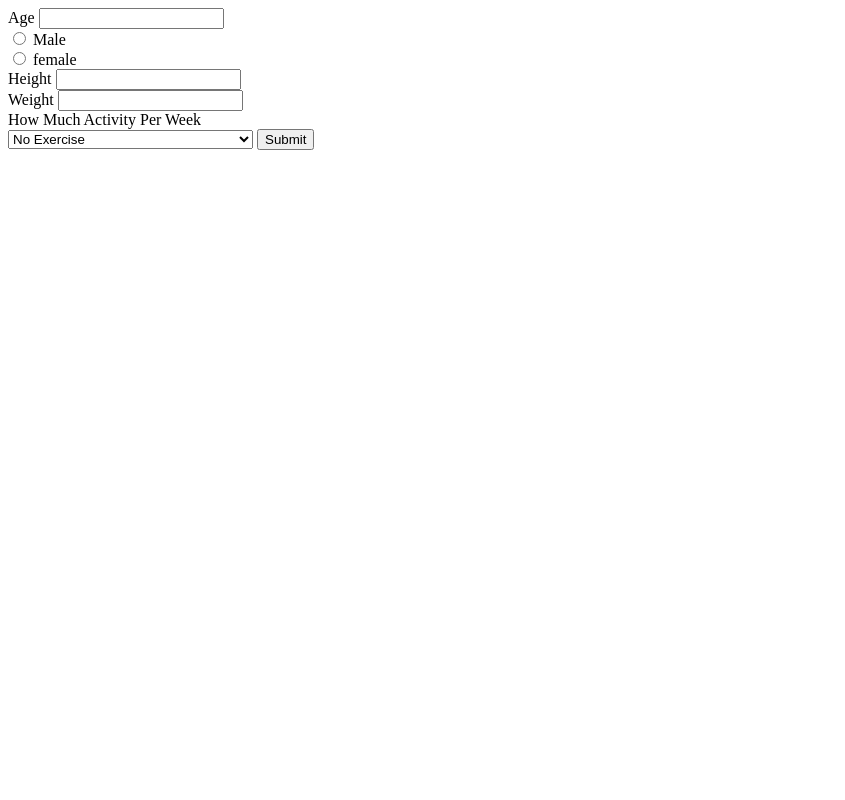
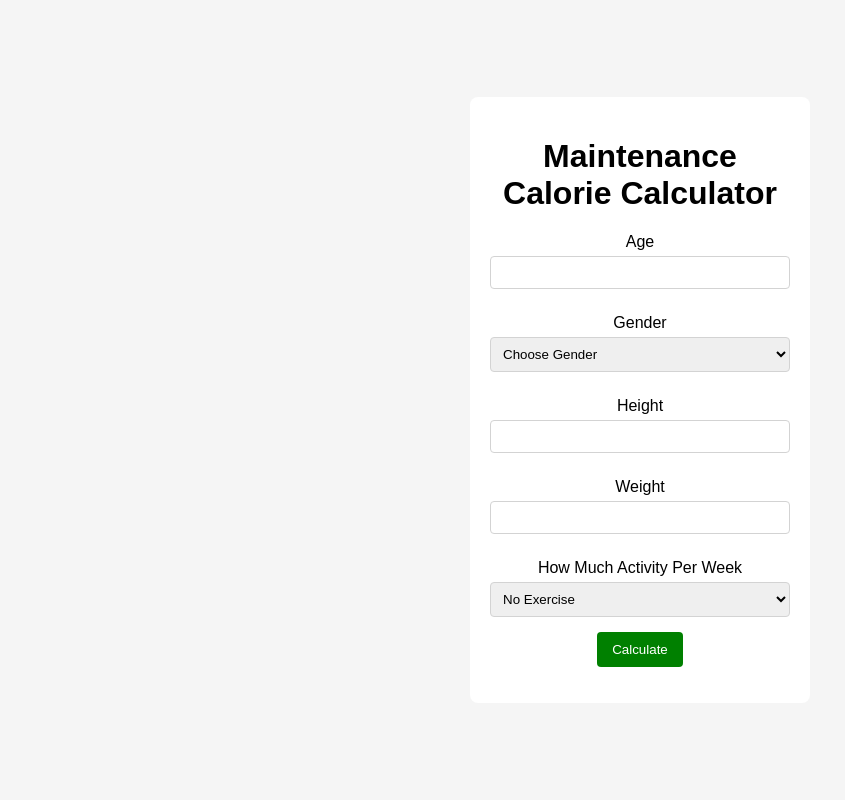
Before and after one commit to HNikkel/HealthTrackerPro, a PHP site: page /calorieCalculator.php in a window 1280 px wide. Shown: the whole page, without its empty margins (0-845 px from the left). Run offline with PHP 8.4, Linux system fonts and the light colour scheme; data that the repository does not hold is empty.

Commit message:
finished the Calorie Calculator

```diff
--- a/calorieCalculator.php
+++ b/calorieCalculator.php
@@ -1,39 +1,74 @@
 <?php
     if (isset($_POST['submit'])) {
-        echo $_POST["age"];
+
+        $age = (int)$_POST["age"];
+        $gender = $_POST["gender"];
+        $height = (int)$_POST["height"];
+        $weight = (int)$_POST["weight"];
+
+
+        if($gender == "male"){
+            $BMR = 66.47 + (13.75 * $weight) + (5.003 * $height) - (6.755 * $age);
+        }
+
+        if($$gender == "female"){
+            $BMR = 655.1 + (9.563 * $weight) + (1.85 * $height) - (4.676 * $age);
+        }
+
+       $ammountEx = $_POST["exercise"];
+        $totalCals = 0;
+       if($ammountEx == "none"){
+            $totalCals = $BMR * 1.2;
+       }else if($ammountEx == "slight"){
+            $totalCals = $BMR * 1.375;
+       } else if($ammountEx == "moderate"){
+            $totalCals = $BMR * 1.55;
+       }
+
+       $finalOut = "You need to eat " . $totalCals . " calories to maintain your weight.";
 
     }
 ?>
 
 <!DOCTYPE html>
-<html>
+<html lang="en">
+<head>
+    <meta charset="UTF-8">
+    <meta name="viewport" content="width=device-width, initial-scale=1.0">
+    <link rel="stylesheet" href="style2.css">
+    <title>Maintenance Calorie Calculator</title>
+</head>
 <body>
-        <form action="<?php echo htmlspecialchars($_SERVER['PHP_SELF']); ?>"  method="POST">
+    <form action="<?php echo htmlspecialchars($_SERVER['PHP_SELF']); ?>" method="POST">
+        <h1>Maintenance Calorie Calculator</h1>
+
         <label for="age">Age</label>
         <input id="age" name="age" type="text">
-            <br>
-            <input type="radio" id="male" name="male" value="male">
-            <label for="male">Male</label>
-            <br>
-            <input type="radio" id="female" name="female" value="female">
-            <label for="female">female</label>
-            <br>
+
+
+        <label for="gender">Gender</label>
+        <select name="gender" id="gender">
+            <option value="none">Choose Gender</option>
+            <option value="male">Male</option>
+            <option value="femlae">Female</option>
+        </select>
+
         <label for="height">Height</label>
         <input id="height" name="height" type="text">
-            <br>
-            <label for="wieght">Weight</label>
-            <input id="wieght" name="wieght" type="text">
 
-            <br>
+        <label for="weight">Weight</label>
+        <input id="weight" name="weight" type="text">
+
         <label for="exercise">How Much Activity Per Week</label>
-            <br>
         <select name="exercise" id="exercise">
             <option value="none">No Exercise</option>
-                <option value="slight">light exercise 1-3 days per week</option>
-                <option value="moderate">moderate exercise 3-5 days per week</option>
+            <option value="slight">Light exercise 1-3 days per week</option>
+            <option value="moderate">Moderate exercise 3-5 days per week</option>
         </select>
 
-            <button type="submit" name="submit">Submit</button>
+        <button type="submit" name="submit">Calculate</button>
+
+        <div class="result"><p><?php echo $finalOut; ?></p></div>
     </form>
 </body>
 </html>
--- /dev/null
+++ b/style2.css
@@ -0,0 +1,55 @@
+body {
+    font-family: Arial, sans-serif;
+    background-color: whitesmoke;
+    margin: 0;
+    padding: 0;
+    display: flex;
+    justify-content: center;
+    align-items: center;
+    height: 100vh;
+}
+
+form {
+    background-color: white;
+    padding: 20px;
+    border-radius: 8px;
+    width: 300px;
+    text-align: center;
+}
+
+h1 {
+    color: black;
+}
+
+label {
+    display: block;
+    margin-top: 10px;
+}
+
+input, select {
+    width: 100%;
+    padding: 8px;
+    margin-top: 5px;
+    margin-bottom: 15px;
+    box-sizing: border-box;
+    border: 1px solid lightgray;
+    border-radius: 4px;
+}
+
+button {
+    background-color: green;
+    color: white;
+    padding: 10px 15px;
+    border: none;
+    border-radius: 4px;
+    cursor: pointer;
+}
+
+button:hover {
+    background-color: green;
+}
+
+.result {
+    margin-top: 15px;
+    color: black;
+}
```
Lines whose indentation alone changed are shown as unchanged.
